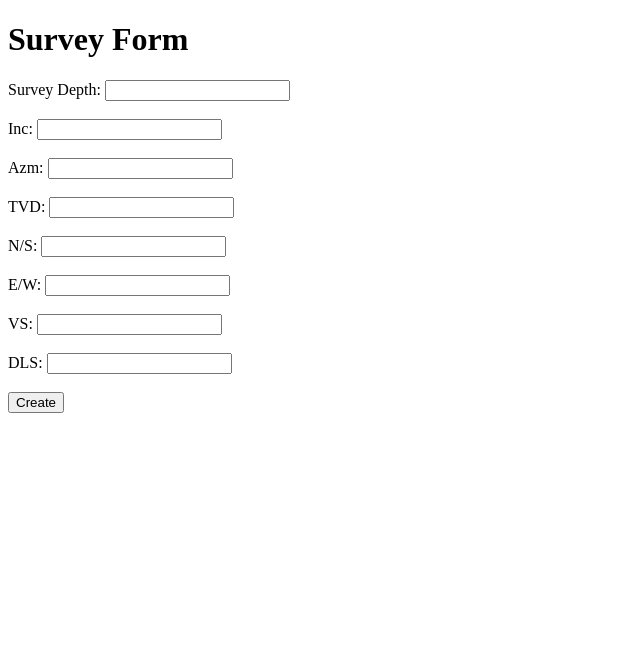
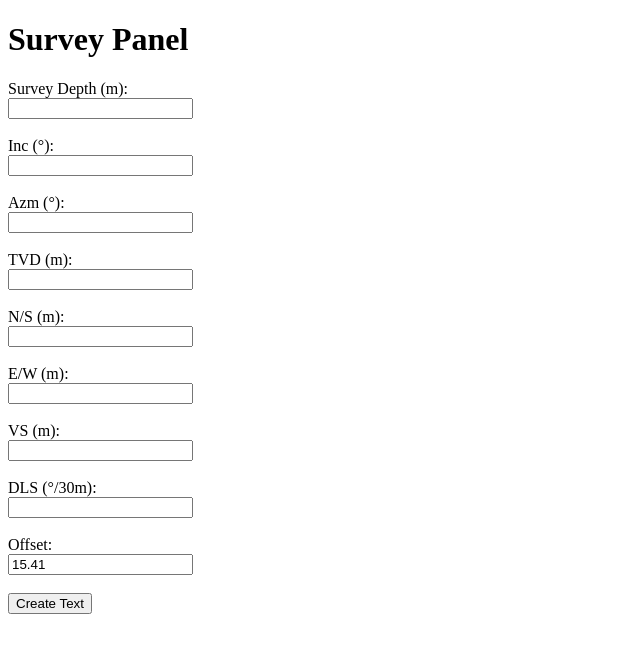
Before and after one commit to krcaenis/Online-Survey, a Flask app: page / in a window 1280 px wide. Shown: the top 653 px of the page, without its empty margins (0-640 px from the left). Run offline with Flask 3, Linux system fonts and the light colour scheme.

Commit message:
İlk commit: Proje dosyaları eklendi

```diff
--- a/templates/index.html
+++ b/templates/index.html
@@ -3,36 +3,57 @@
 <head>
     <meta charset="UTF-8">
     <meta name="viewport" content="width=device-width, initial-scale=1.0">
-    <title>Survey Form</title>
+    <title>Survey Panel</title>
 </head>
 <body>
-    <h1>Survey Form</h1>
-    <form action="/create_text" method="post">
-        <label for="survey_depth">Survey Depth:</label>
-        <input type="number" id="survey_depth" name="survey_depth" required><br><br>
+    <h1>Survey Panel</h1>
 
-        <label for="inc">Inc:</label>
-        <input type="number" id="inc" name="inc" required><br><br>
+    {% with messages = get_flashed_messages(with_categories=true) %}
+      {% if messages %}
+        {% for category, message in messages %}
+          <div class="alert alert-{{ category }}">{{ message }}</div>
+        {% endfor %}
+      {% endif %}
+    {% endwith %}
 
-        <label for="azm">Azm:</label>
-        <input type="number" id="azm" name="azm" required><br><br>
+    <form method="post">
+        <label>Survey Depth (m):</label><br>
+        <input type="text" name="survey_depth"><br><br>
 
-        <label for="tvd">TVD:</label>
-        <input type="number" id="tvd" name="tvd" required><br><br>
+        <label>Inc (°):</label><br>
+        <input type="text" name="inc"><br><br>
 
-        <label for="ns">N/S:</label>
-        <input type="number" id="ns" name="ns" required><br><br>
+        <label>Azm (°):</label><br>
+        <input type="text" name="azm"><br><br>
 
-        <label for="ew">E/W:</label>
-        <input type="number" id="ew" name="ew" required><br><br>
+        <label>TVD (m):</label><br>
+        <input type="text" name="tvd"><br><br>
 
-        <label for="vs">VS:</label>
-        <input type="number" id="vs" name="vs" required><br><br>
+        <label>N/S (m):</label><br>
+        <input type="text" name="ns"><br><br>
 
-        <label for="dls">DLS:</label>
-        <input type="number" id="dls" name="dls" required><br><br>
+        <label>E/W (m):</label><br>
+        <input type="text" name="ew"><br><br>
 
-        <button type="submit">Create</button>
+        <label>VS (m):</label><br>
+        <input type="text" name="vs"><br><br>
+
+        <label>DLS (°/30m):</label><br>
+        <input type="text" name="dls"><br><br>
+
+        <label>Offset:</label><br>
+        <input type="text" name="offset" value="{{ offset }}"><br><br>
+
+        <button type="submit">Create Text</button>
     </form>
+
+    {% if result %}
+    <h3>Result:</h3>
+    <pre>{{ result }}</pre>
+    <form action="{{ url_for('copy_text') }}" method="post">
+        <input type="hidden" name="result" value="{{ result }}">
+        <button type="submit">Copy</button>
+    </form>
+    {% endif %}
 </body>
 </html>
```
